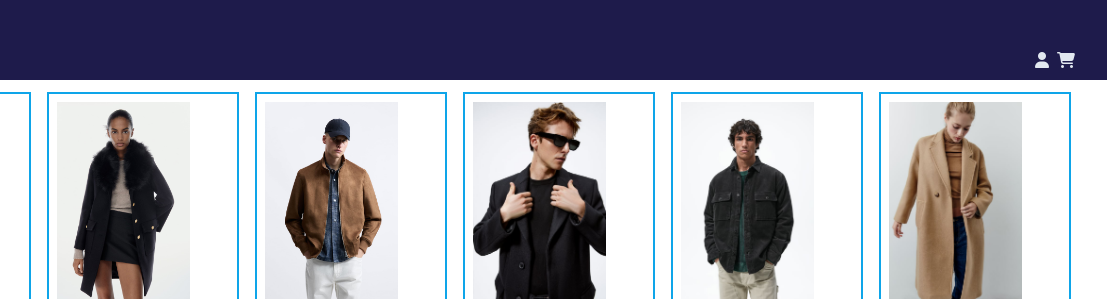
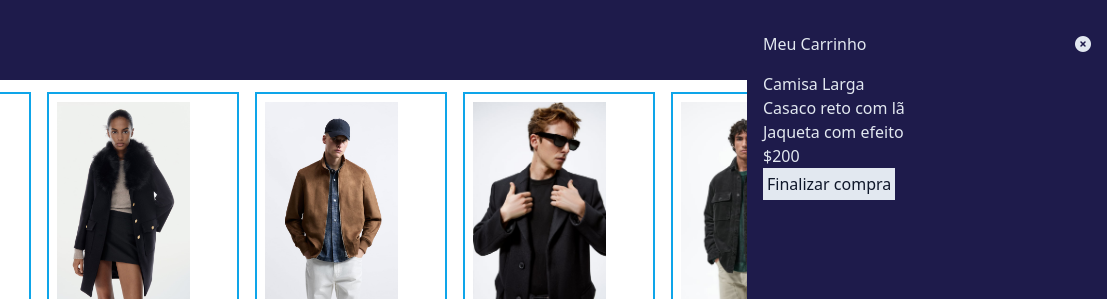
Before and after one commit to WilliamGrohe/ecommerce_JS, a website built with Vite: page index.html in a window 1280 px wide. Both pictures are taken after a click on the button 1239 px from the left and 60 px from the top of the page. Shown: the top 299 px of the page, 173-1280 px from the left. Built offline with nearby package versions, Linux system fonts and the light colour scheme.

Commit message:
finalizado carrinho e add ação de abrir e fechar

```diff
--- a/index.html
+++ b/index.html
@@ -8,11 +8,25 @@
   <link rel="stylesheet" href="https://cdnjs.cloudflare.com/ajax/libs/font-awesome/6.4.2/css/all.min.css" integrity="sha512-z3gLpd7yknf1YoNbCzqRKc4qyor8gaKU1qmn+CShxbuBusANI9QpRohGBreCFkKxLhei6S9CQXFEbbKuqLg0DA==" crossorigin="anonymous" referrerpolicy="no-referrer" />
 </head>
 <body>
+  <section class="fixed top-0 right-[-360px] text-slate-200 bg-indigo-950 h-screen w-[360px] p-4" id="carrinho">
+    <div id="cabecalho" class="flex justify-between py-4">
+      <p>Meu Carrinho</p>
+      <button id="fechar-carrinho"><i class="fa-solid fa-circle-xmark"></i></button>
+    </div>
+    <section id="produtos-carrinho">
+      <p>Camisa Larga</p>
+      <p>Casaco reto com lã</p>
+      <p>Jaqueta com efeito</p>
+    </section>
+    <p id="preco-total">$200</p>
+    <button class="bg-slate-200 text-slate-900 p-1">Finalizar compra</button>
+  </section>
+
   <header class="flex bg-indigo-950 p-2 px-6 justify-between">
     <img src="./assets/logo/hashtag.svg" alt="Logo do ecommerce" class="h-16">
-    <div class="text-slate-200 flex gap-2 items-end mx-2">
+    <div class="text-slate-200 flex gap-4 items-end mx-6">
       <button><i class="fa-solid fa-user"></i></button>
-      <button><i class="fa-solid fa-cart-shopping"></i></button>
+      <button id="abrir-carrinho"><i class="fa-solid fa-cart-shopping"></i></button>
     </div>
   </header>
   <main>
@@ -20,6 +34,6 @@
 
     </section>
   </main>
-  <script src="./main.js"></script>
+  <script type="module" src="./main.js"></script>
 </body>
 </html>
--- a/main.js
+++ b/main.js
@@ -1,3 +1,5 @@
+import { inicializarCarrinho } from "./src/menuCarrinho";
+
 const catalogo = [
   {
     id: 1,
@@ -76,5 +78,6 @@ for (const produtoCatalogo of catalogo){
   `;
 
   document.getElementById("container-produto").innerHTML += cartaoProduto
+}
 
-}
+inicializarCarrinho();
--- /dev/null
+++ b/src/menuCarrinho.js
@@ -0,0 +1,19 @@
+const divCarrinho = document.getElementById("carrinho");
+
+function abrirCarrinho() {
+  divCarrinho.classList.remove('right-[-360px]')
+  divCarrinho.classList.add('right-[0px]')
+}
+
+function fecharCarrinho() {
+  divCarrinho.classList.remove('right-[0px]')
+  divCarrinho.classList.add('right-[-360px]')
+}
+
+export function inicializarCarrinho() {
+  const btnFecharCarrinho = document.getElementById("fechar-carrinho")
+  const btnAbrirCarrinho = document.getElementById("abrir-carrinho")
+
+  btnFecharCarrinho.addEventListener('click', fecharCarrinho);
+  btnAbrirCarrinho.addEventListener('click', abrirCarrinho);
+}
```
